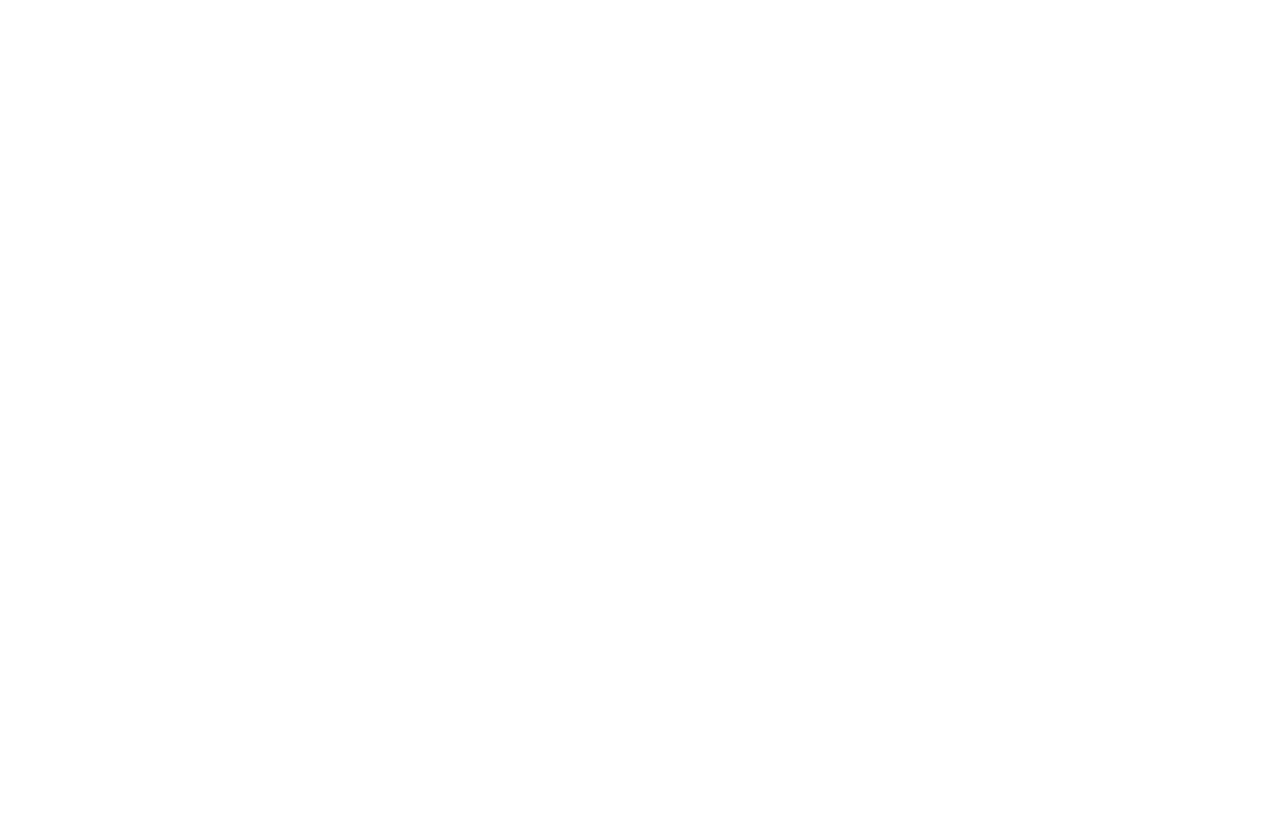
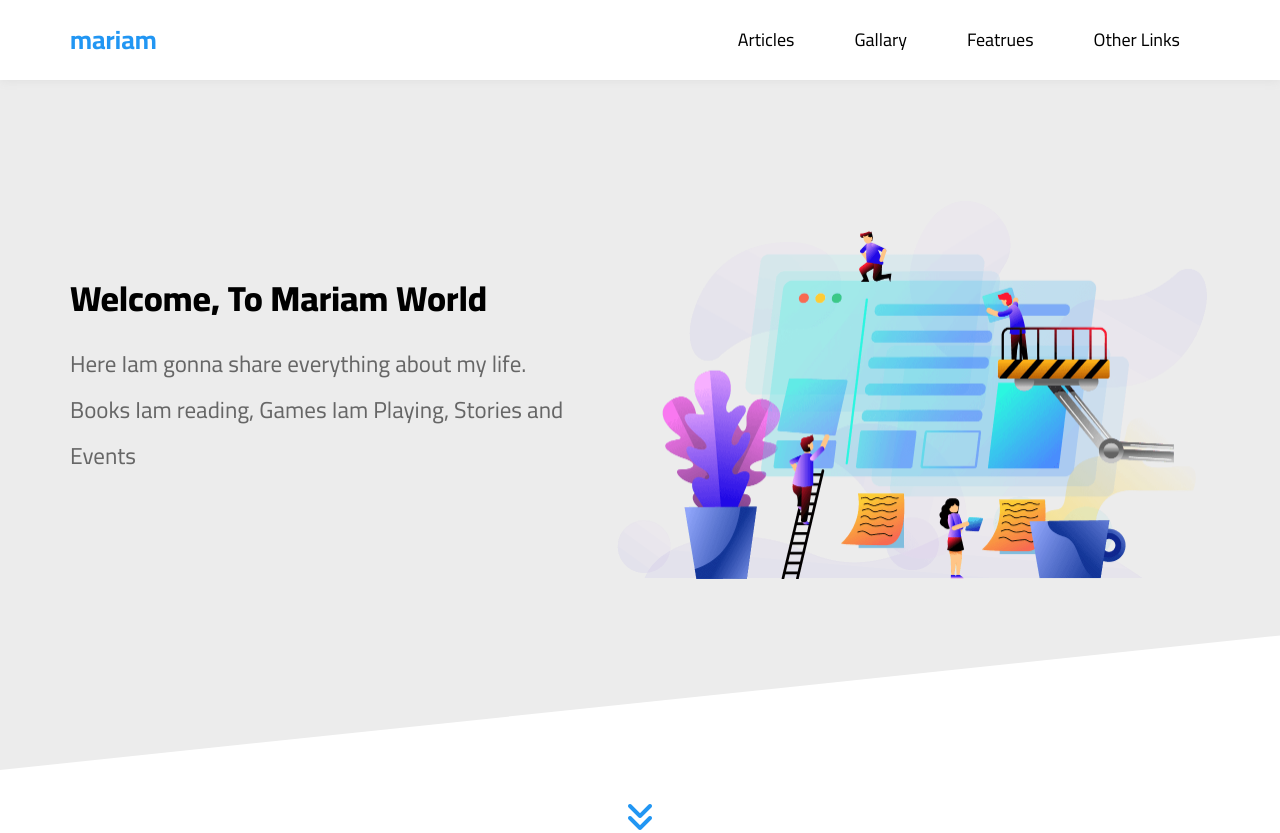
Before and after one commit to Mariam-Amer000/CSS-HTML-Template-3, a plain HTML site: page index.html in a window 1280 px wide. Before the commit the page ends 800 px from the top, so only its background shows below. Drawn offline with Linux system fonts and the light colour scheme.

Commit message:
header && landing

```diff
--- a/css/main.css
+++ b/css/main.css
@@ -0,0 +1,189 @@
+:root {
+	--main-color: #2196f3;
+	--main-color-alt: #1787e0;
+	--main-transition: 0.3s;
+	--main-padding-top: 100px;
+	--main-padding-bottom: 100px;
+	--section-background: #ececec;
+}
+* {
+	box-sizing: border-box;
+}
+body {
+	font-family: "Cairo", sans-serif;
+}
+a {
+	text-decoration: none;
+}
+ul {
+	list-style: none;
+	margin: 0;
+	padding: 0;
+}
+.container {
+	padding-left: 15px;
+	padding-right: 15px;
+	margin-left: auto;
+	margin-right: auto;
+}
+/* Small */
+@media (min-width: 768px) {
+	.container {
+		width: 750px;
+	}
+}
+/* Medium */
+@media (min-width: 992px) {
+	.container {
+		width: 970px;
+	}
+}
+/* Large */
+@media (min-width: 1200px) {
+	.container {
+		width: 1170px;
+	}
+}
+header {
+	background-color: white;
+	box-shadow: 0 0 10px #ddd;
+}
+
+header .container {
+	display: flex;
+	justify-content: space-between;
+	align-items: center;
+	position: relative;
+}
+@media (max-width: 767px) {
+	header .container {
+		flex-direction: column;
+	}
+}
+header .logo {
+	color: var(--main-color);
+	font-size: 26px;
+	font-weight: bold;
+	height: 80px;
+	display: flex;
+	align-items: center;
+	justify-content: space-between;
+}
+@media (max-width: 767px) {
+	header .logo {
+		height: 50px;
+	}
+}
+header .main {
+	display: flex;
+	align-items: center;
+}
+header .main a {
+	position: relative;
+	height: 80px;
+	display: flex;
+	align-items: center;
+	justify-content: space-between;
+	padding: 0 30px;
+	text-transform: capitalize;
+	color: black;
+	font-size: 18px;
+	transition-duration: var(--main-transition);
+	overflow: hidden;
+}
+@media (max-width: 767px) {
+	header .main a {
+		padding: 0 10px;
+		font-size: 14px;
+		height: 40px;
+	}
+}
+header .main a::before {
+	position: absolute;
+	content: "";
+	left: -100%;
+	top: 0;
+	background-color: var(--main-color);
+	width: 100%;
+	height: 5px;
+	transition-duration: var(--main-transition);
+}
+header .main a:hover {
+	color: var(--main-color);
+	background-color: #fafafa;
+}
+header .main a:hover::before {
+	left: 0;
+}
+header .mega-menu {
+	position: absolute;
+	display: none;
+}
+.landing {
+	position: relative;
+}
+.landing::before {
+	content: "";
+	position: absolute;
+	width: 100%;
+	height: 100%;
+	background-color: #ececec;
+	left: 0;
+	top: -30px;
+	z-index: -1;
+	transform: skewY(-6deg);
+	-webkit-transform: skewY(-6deg);
+	-moz-transform: skewY(-6deg);
+	-ms-transform: skewY(-6deg);
+	-o-transform: skewY(-6deg);
+	transform-origin: top left;
+}
+.landing .container {
+	display: flex;
+	align-items: center;
+	justify-content: space-between;
+	min-height: calc(100vh - 80px);
+	padding-bottom: 100px;
+}
+@media (max-width: 991px) {
+	.landing .container {
+		justify-content: center;
+		text-align: center;
+	}
+}
+.landing .text {
+	color: black;
+	max-width: 500px;
+	flex: 1;
+}
+.landing .text h1 {
+	font-weight: bold;
+	text-transform: capitalize;
+	margin: 0;
+	font-weight: 800;
+	font-size: 35px;
+}
+.landing .text p {
+	color: #666;
+	line-height: 2;
+	font-size: 23px;
+}
+.landing img {
+	width: 600px;
+	max-width: 100%;
+}
+@media (max-width: 991px) {
+	.landing img {
+		display: none;
+	}
+}
+.landing .go-down {
+	color: var(--main-color);
+	position: absolute;
+	left: 50%;
+	transform: translateX(-50%);
+	-webkit-transform: translateX(-50%);
+	-moz-transform: translateX(-50%);
+	-ms-transform: translateX(-50%);
+	-o-transform: translateX(-50%);
+}
--- a/index.html
+++ b/index.html
@@ -3,10 +3,44 @@
 	<head>
 		<meta charset="UTF-8" />
 		<meta name="viewport" content="width=device-width, initial-scale=1.0" />
+		<link rel="stylesheet" href="/css/normalize.css" />
 		<link rel="stylesheet" href="/css/main.css" />
 		<link rel="stylesheet" href="/css/all.min.css" />
-		<link rel="stylesheet" href="/css/normalize.css" />
-		<title>Document</title>
+		<link rel="preconnect" href="https://fonts.googleapis.com" />
+		<link rel="preconnect" href="https://fonts.gstatic.com" crossorigin />
+		<link
+			href="https://fonts.googleapis.com/css2?family=Cairo:wght@200..1000&display=swap"
+			rel="stylesheet"
+		/>
+		<title>CSS HTML template 3</title>
 	</head>
-	<body></body>
+	<body>
+		<header>
+			<div class="container">
+				<a href="#" class="logo">mariam</a>
+				<ul class="main">
+					<li><a href="#articles">articles</a></li>
+					<li><a href="#gallary">gallary</a></li>
+					<li><a href="#featrues">featrues</a></li>
+					<li><a href="#other links">other links</a></li>
+				</ul>
+				<div class="mega-menu"></div>
+			</div>
+		</header>
+		<section class="landing">
+			<div class="container">
+				<div class="text">
+					<h1>Welcome, To mariam World</h1>
+					<p>
+						Here Iam gonna share everything about my life. Books Iam reading,
+						Games Iam Playing, Stories and Events
+					</p>
+				</div>
+				<img src="/img/landing-image.png" alt="" />
+			</div>
+			<a href="#articles" class="go-down">
+				<i class="fas fa-angle-double-down fa-2x"></i>
+			</a>
+		</section>
+	</body>
 </html>
```
